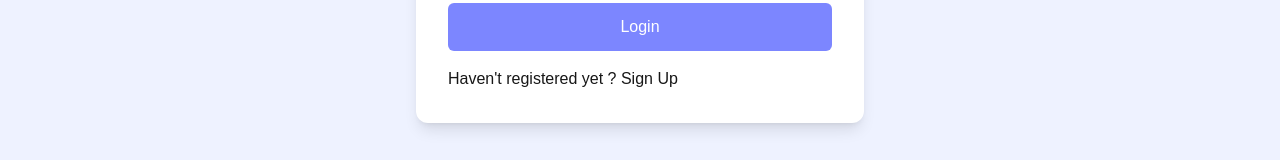
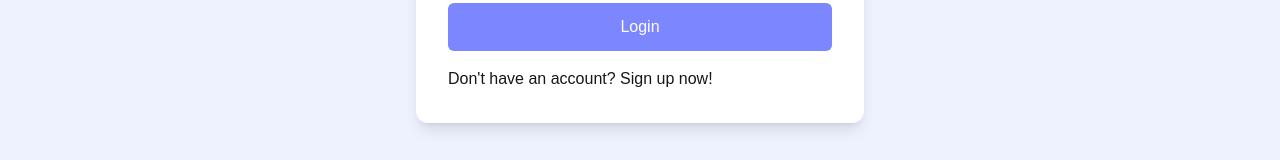
Before and after one commit to mohdrafey1/studentsenior-dashboard, a Next.js app: page /login in a window 1280 px wide. Shown: the part 449-609 px from the top of the page. Built offline with nearby package versions, Linux system fonts and the light colour scheme; no server answers.

Commit message:
es lint bug fix

```diff
--- a/src/app/(auth)/login/page.tsx
+++ b/src/app/(auth)/login/page.tsx
@@ -96,7 +96,7 @@ const LoginPage = () => {
                         )}
                     </button>
                     <Link href={'/signup'} className="text-center">
-                        Haven't registered yet ? Sign Up
+                        Don&apos;t have an account? Sign up now!
                     </Link>
                 </form>
             </div>
--- a/src/app/(auth)/signup/page.tsx
+++ b/src/app/(auth)/signup/page.tsx
@@ -132,7 +132,7 @@ const SignupPage = () => {
                         Sign Up
                     </button>
                     <Link href={'/login'} className="text-center">
-                        Already registered ? Sign In
+                        Already have an Account ? Sign In
                     </Link>
                 </form>
             </div>
```
